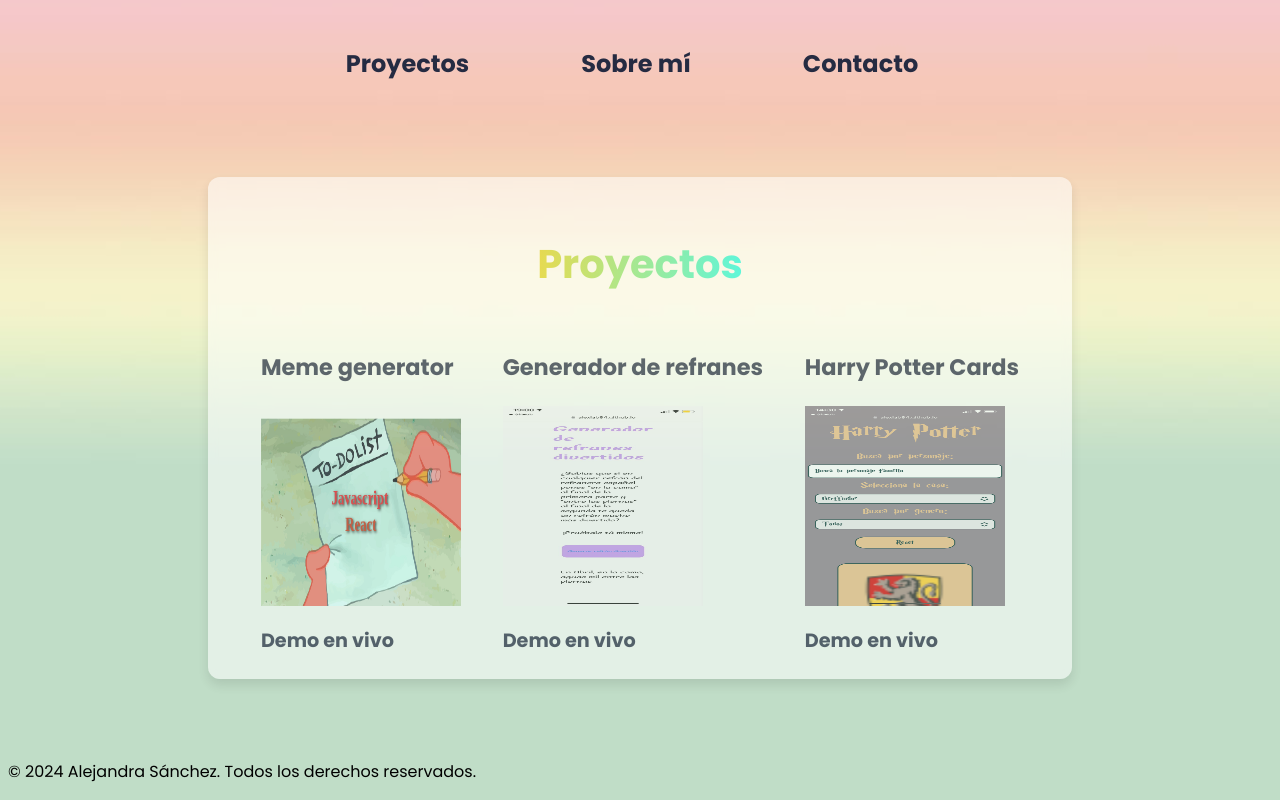
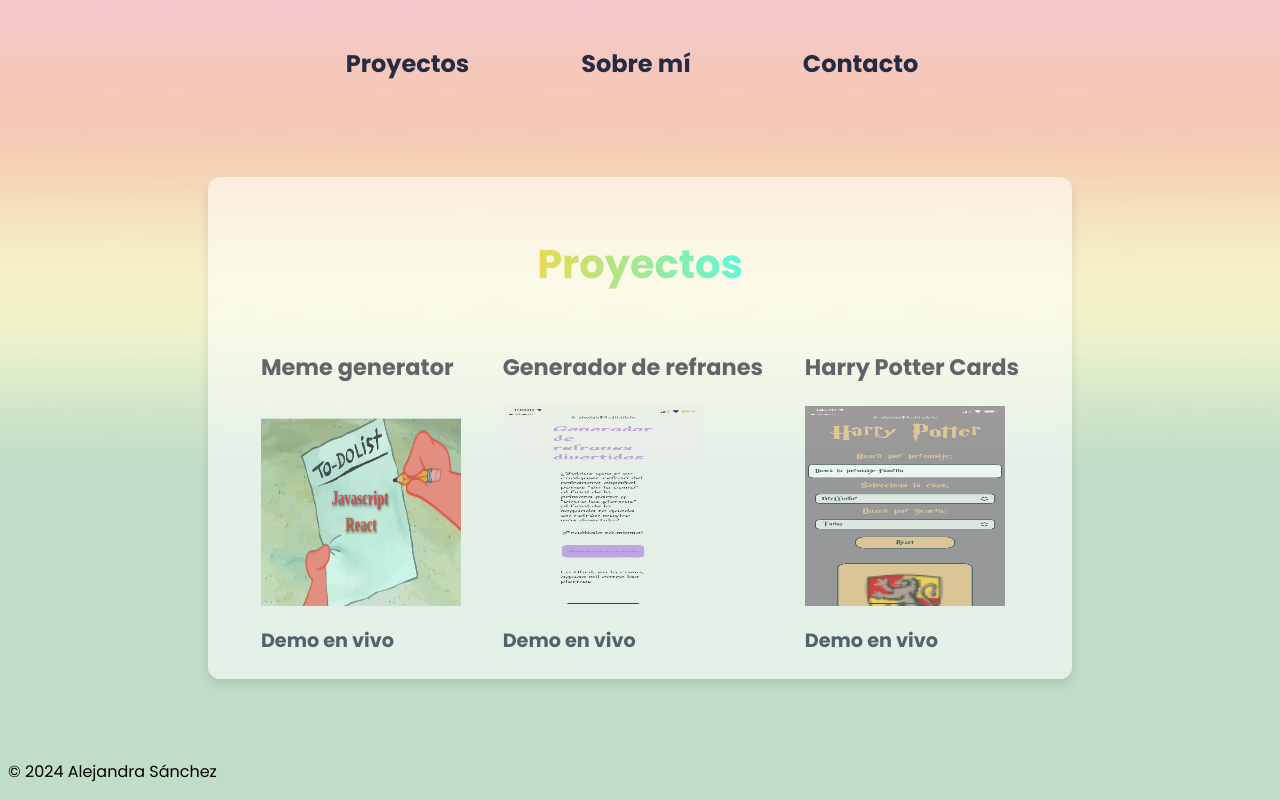
Before and after one commit to alexlab84/Portfolio, a React (Vite) app: page / in a window 1280 px wide. Shown: the part 408-1208 px from the top of the page. Built offline with nearby package versions, Linux system fonts and the light colour scheme.

Commit message:
Modifications to the footer

```diff
--- a/src/components/Footer.jsx
+++ b/src/components/Footer.jsx
@@ -1,7 +1,7 @@
 function Footer() {
     return (
       <footer>
-        <p>&copy; 2024 Alejandra Sánchez. Todos los derechos reservados.</p>
+        <p>&copy; 2024 Alejandra Sánchez</p>
       </footer>
     );
   }
```
